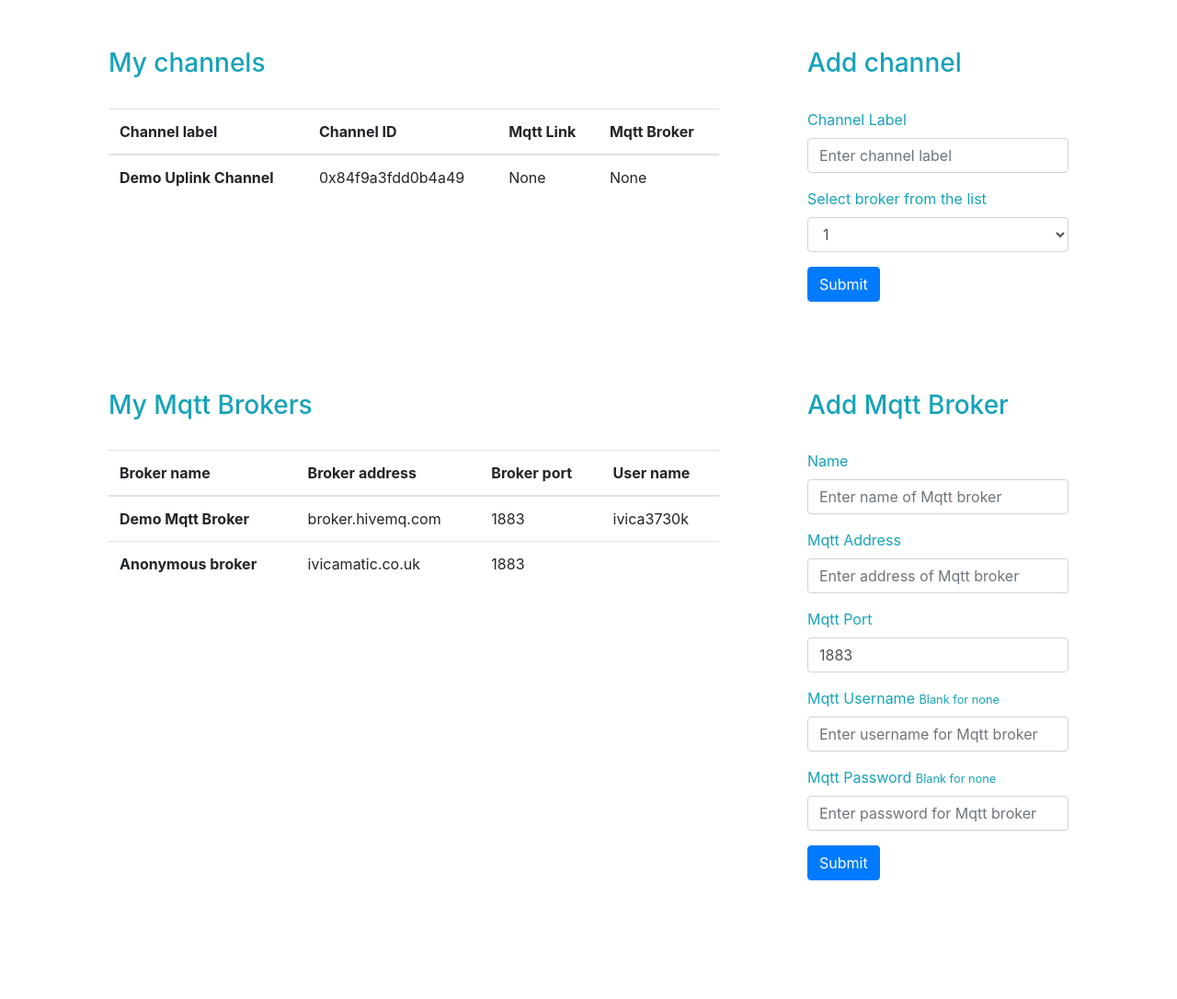
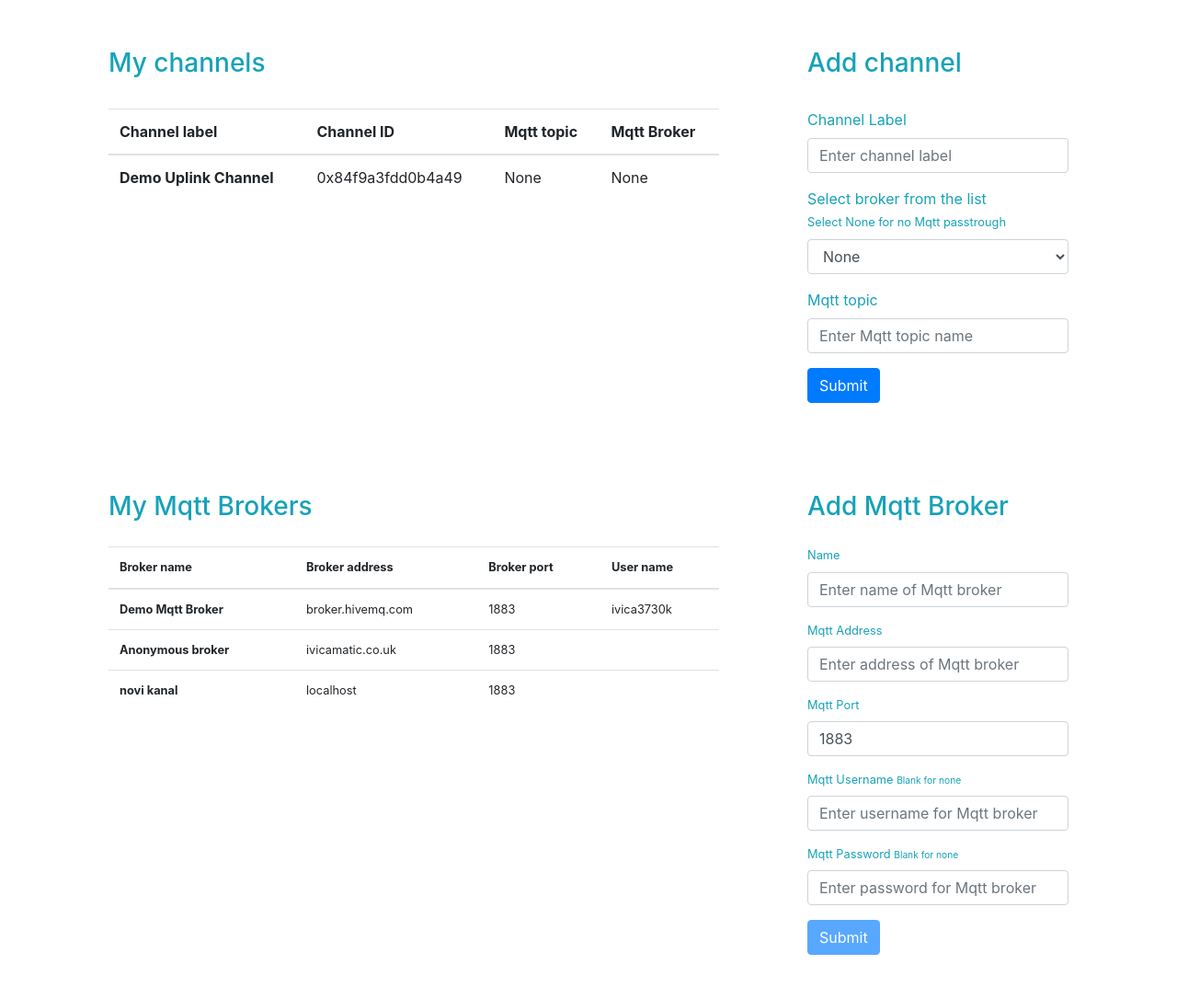
Before and after one commit to ivica3730k/nRF24-IoT-Communication-System, a Django app: template nRF24Web/data/templates/channels.html in a window 1280 px wide. Shown: the part 56-1142 px from the top of the page at 92% size. Before the commit the page ends 1013 px from the top, so only its background shows below. Run offline with Django 3.2, Linux system fonts and the light colour scheme; the template is opened without the code that fills it: values that come from a table or form of the project are taken from there, others are empty; data comes from the database, SQL or seed files in the repository; some libraries are stand-ins or nearby versions.

Commit message:
Added checking form validity

```diff
--- a/nRF24Web/data/models.py
+++ b/nRF24Web/data/models.py
@@ -15,7 +15,7 @@
     label = models.TextField(max_length=100,default="Label for channel")
     owner = models.ForeignKey(User,on_delete = models.CASCADE,null = True)
     fieldId = models.TextField(primary_key=True, default= hex(int(uuid.uuid4().hex[:16],16)), editable=False,unique = True)
-    mqttLink = models.TextField(default=None, max_length=200,null=True)
+    mqttTopic = models.TextField(default=None, max_length=200,null=True)
     mqttBroker = models.ForeignKey(mqttBroker,on_delete = models.CASCADE,null = True,default = None)
 
 class channelData(models.Model):
--- a/nRF24Web/data/templates/channels.html
+++ b/nRF24Web/data/templates/channels.html
@@ -1,5 +1,4 @@
 {% extends 'static.html' %} {% block title %} Channels {% endblock %} {%block content%}
-
 <div class="row py-5">
     <div class="col-md-8 px-5">
 
@@ -12,7 +11,7 @@
                 <tr>
                     <th scope="col">Channel label</th>
                     <th scope="col">Channel ID</th>
-                    <th scope="col">Mqtt Link</th>
+                    <th scope="col">Mqtt topic</th>
                     <th scope="col">Mqtt Broker</th>
                 </tr>
             </thead>
@@ -21,7 +20,7 @@
                 <tr>
                     <th scope="row">{{ch.label}}</th>
                     <td>{{ch.fieldId}}</td>
-                    <td>{{ch.mqttLink}}</td>
+                    <td>{{ch.mqttTopic}}</td>
                     <td>{{ch.mqttBroker}}</td>
                 </tr>
                 {% endfor %} {%endif%}
@@ -35,25 +34,32 @@
 
         <br>
 
-        <form  autocomplete="off">
+        <form autocomplete="off">
             {% csrf_token %}
 
             <div class="form-group">
                 <label>Channel Label</label>
-                <input type="email" class="form-control" placeholder="Enter channel label" autocomplete="off">
+                <input type="text" class="form-control" placeholder="Enter channel label" autocomplete="off">
             </div>
 
             <div class="form-group">
 
-                <label for="sel2">Select broker from the list</label>
+                <label for="sel2">Select broker from the list <small> <br>Select None for no Mqtt passtrough</small></label>
                 <select class="form-control" id="sel2">
-                    <option>1</option>
-                    <option>2</option>
-                    <option>3</option>
-                    <option>4</option>
-                    <option>5</option>
+                    <option>None</option>
+                    {%if mqttBrokers%} {% for mqtt in mqttBrokers %}
+
+                    <option>{{mqtt.description}}</option>
+                    {% endfor %} {%endif%}
+
                 </select>
             </div>
+
+            <div class="form-group">
+                <label>Mqtt topic <small> <!--<br>Select None for no Mqtt passtrough</small>--></label>
+                <input type="text" class="form-control" placeholder="Enter Mqtt topic name" autocomplete="off">
+            </div>
+
             <button type="submit" class="btn btn-primary">Submit</button>
         </form>
     </div>
@@ -90,43 +96,133 @@
         </table>
 
     </div>
+
+
     <div class="col-md-4 px-5">
         <h3>Add Mqtt Broker</h3>
 
         <br>
 
-        <form action="/dashboard/addMqttBroker" method="post"  autocomplete="off" >
+        <form action="/dashboard/addMqttBroker" method="post" autocomplete="off" id="mqttForm">
             {% csrf_token %}
 
             <div class="form-group">
                 <label for="description">Name </label>
-                <input id="description" type="text" name="description" class="form-control"  placeholder="Enter name of Mqtt broker">
+                <input id="description" type="text" name="description" class="form-control" placeholder="Enter name of Mqtt broker" required>
             </div>
 
             <div class="form-group">
                 <label for="mqttAddr">Mqtt Address </label>
-                <input id="mqttAddr" type="text" name="mqttAddr" class="form-control"  placeholder="Enter address of Mqtt broker">
+                <input id="mqttAddr" type="text" name="mqttAddr" class="form-control" placeholder="Enter address of Mqtt broker" required>
             </div>
 
             <div class="form-group">
                 <label for="mqttPort">Mqtt Port </label>
-                    <input id="mqttPort" type="number" name="mqttPort" class="form-control"  placeholder="Enter port for Mqtt broker" value=1883 >
+                <input id="mqttPort" type="number" name="mqttPort" class="form-control" placeholder="Enter port for Mqtt broker" value=1883 required>
             </div>
 
             <div class="form-group">
                 <label for="mqttUserName">Mqtt Username <small>Blank for none</small> </label>
-                <input id="mqttUserName" type="text" name="mqttUserName" class="form-control"  placeholder="Enter username for Mqtt broker" autocomplete="off">
+                <input id="mqttUserName" type="text" name="mqttUserName" class="form-control" placeholder="Enter username for Mqtt broker" autocomplete="off">
             </div>
             <div class="form-group">
                 <label for="mqttPassword">Mqtt Password <small>Blank for none</small> </label>
-                <input id="mqttPassword" type="password" name="mqttPassword" class="form-control"  placeholder="Enter password for Mqtt broker" autocomplete="off" >
+                <input id="mqttPassword" type="password" name="mqttPassword" class="form-control" placeholder="Enter password for Mqtt broker" autocomplete="off">
             </div>
 
+            <button id="subbtn" type="submit" class="btn btn-primary" disabled>Submit</button>
+        </form>
 
-            <button type="submit" class="btn btn-primary">Submit</button>
-        </form>
+        <script>
+                const form = document.getElementById('mqttForm');
+                const nameField = document.getElementById('description');
+                const addrField = document.getElementById('mqttAddr');
+                const portField = document.getElementById('mqttPort');
+                const okButton = document.getElementById('subbtn');
+
+                var goodName = false;
+                var goodAddr = false;
+                var goodPort = true;
+
+                portField.addEventListener('keyup', function(event) {
+                    isValid = portField.checkValidity();
+
+                    if (isValid) {
+                        goodPort = true;
+                    } else {
+                        goodPort = false;
+                    }
+
+                    if (goodName === true && goodAddr === true && goodPort === true) {
+                        okButton.disabled = false;
+                    } else {
+                        okButton.disabled = true;
+
+                    }
+
+                });
+
+                addrField.addEventListener('keyup', function(event) {
+                    isValid = addrField.checkValidity();
+
+                    if (isValid) {
+                        goodAddr = true;
+                    } else {
+                        goodAddr = false;
+                    }
+
+                    if (goodName === true && goodAddr === true && goodPort === true) {
+                        okButton.disabled = false;
+                    } else {
+                        okButton.disabled = true;
+
+                    }
+
+                });
+
+                nameField.addEventListener('keyup', function(event) {
+                    isValid = nameField.checkValidity();
+
+                    if (isValid) {
+                        goodName = true;
+                    } else {
+                        goodName = false;
+                    }
+
+                    if (goodName === true && goodAddr === true && goodPort === true) {
+                        okButton.disabled = false;
+                    } else {
+                        okButton.disabled = true;
+
+                    }
+
+                });
+
+                nameField.addEventListener('click', function(event) {
+                    isValid = nameField.checkValidity();
+
+                    if (isValid) {
+                        goodName = true;
+                    } else {
+                        goodName = false;
+                    }
+
+                    if (goodName === true && goodAddr === true && goodPort === true) {
+                        okButton.disabled = false;
+                    } else {
+                        okButton.disabled = true;
+
+                    }
+
+                });
+
+
+                okButton.addEventListener('click', function(event) {
+                    form.submit();
+                });
+            </script>
+
     </div>
 
 </div>
-
 {% endblock %}
```
Also changed, not shown: nRF24Web/data/migrations/0003_auto_20190613_1323.py (added), nRF24Web/db.sqlite3. Lines whose indentation alone changed are shown as unchanged.
